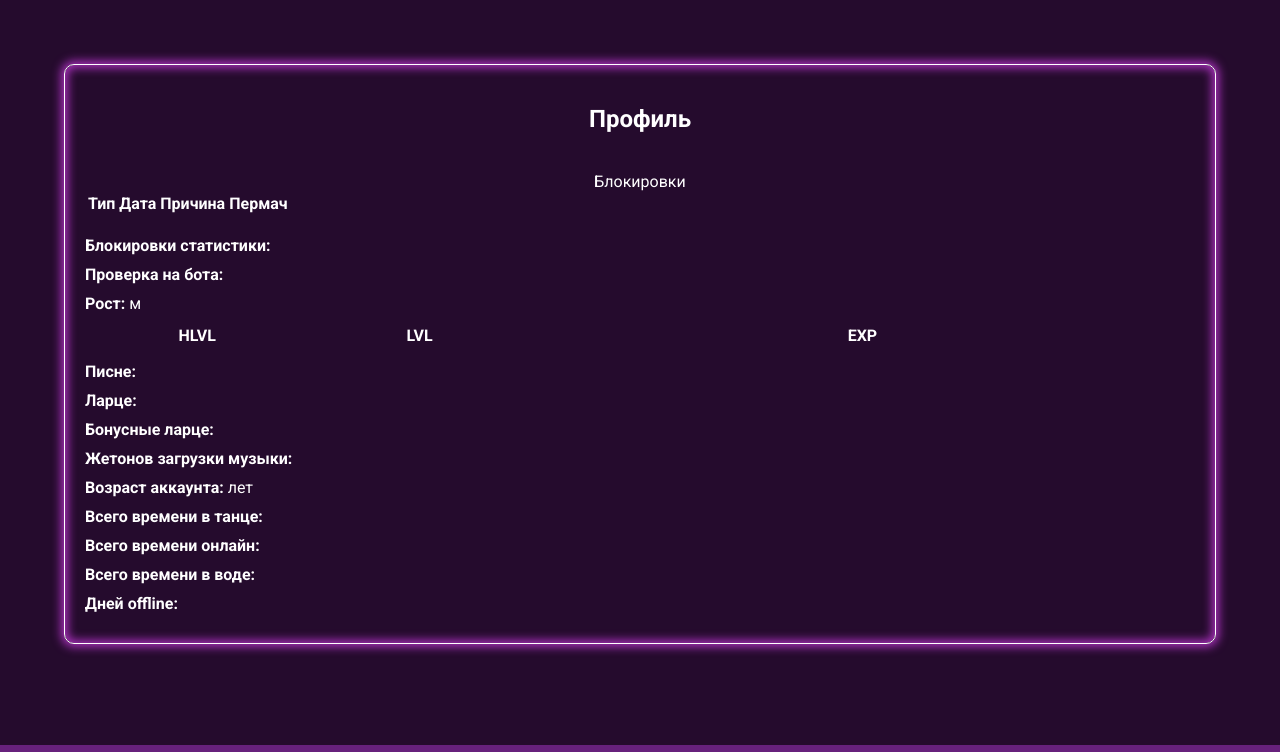
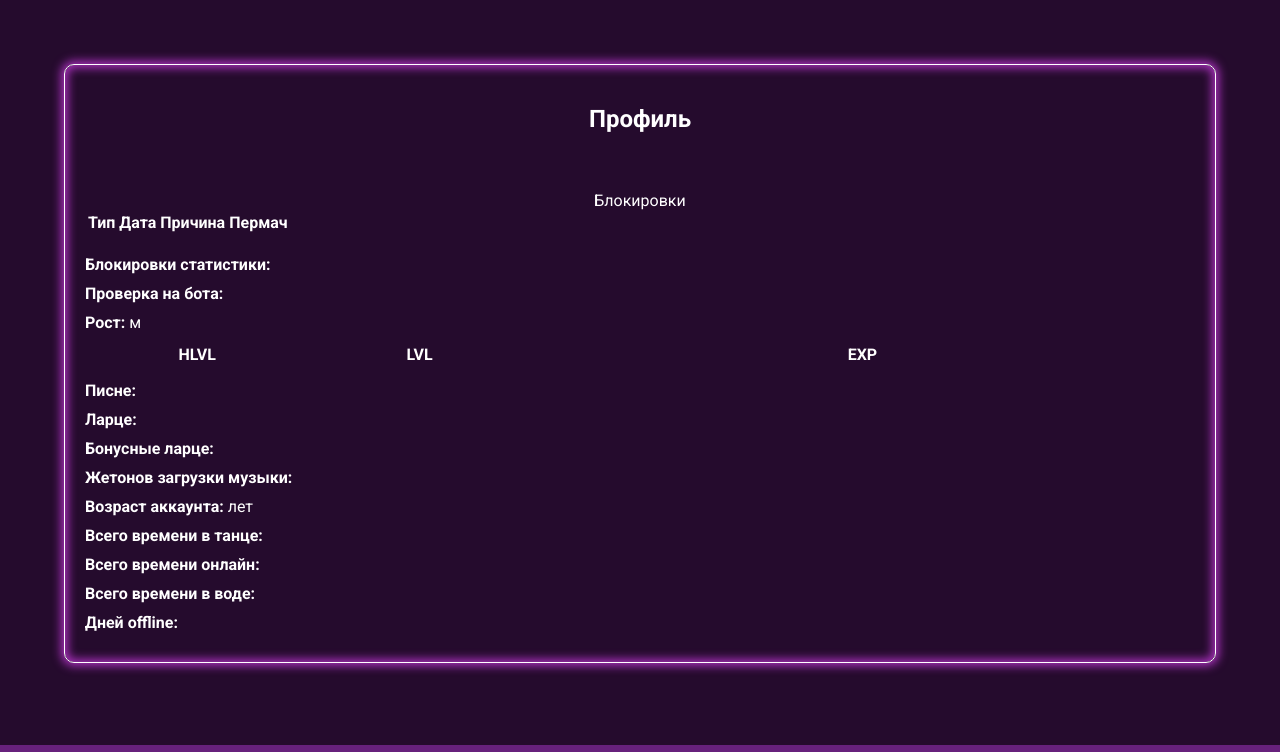
Before and after one commit to zer-0x/dw, a plain HTML site: page profile.html in a window 1280 px wide. Shown: the top 752 px of the page. Drawn offline with nearby package versions, Linux system fonts and the light colour scheme; a script that the page names is missing.

Commit message:
Update profile.html

```diff
--- a/profile.html
+++ b/profile.html
@@ -94,7 +94,7 @@
         <div class="profile-container">
             <span id="id"></span>
             <h2 id="nickname">Профиль</h2>
-            <span id="gender"></span><br>
+            <span id="gender"></span><br><br>
             <span>Блокировки</span>
             <table id="bans-table">
                 <thead>
```
